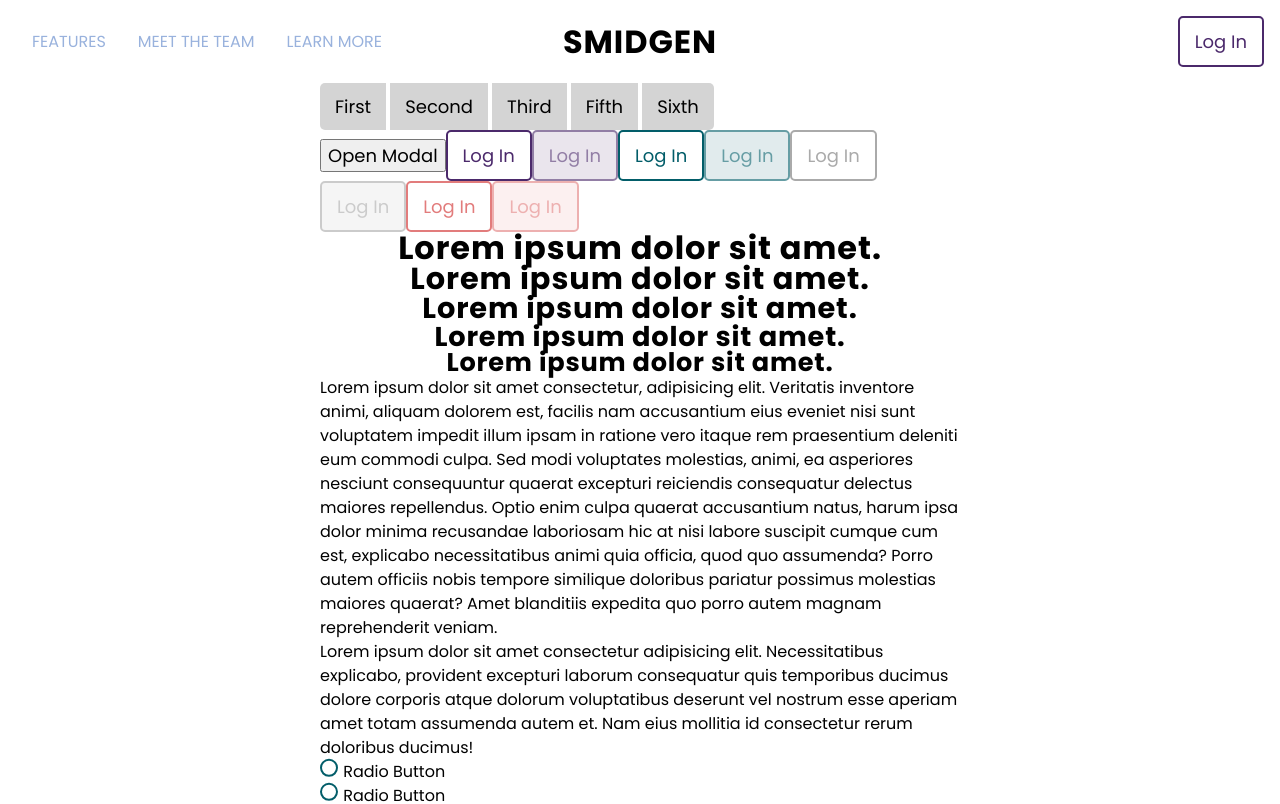
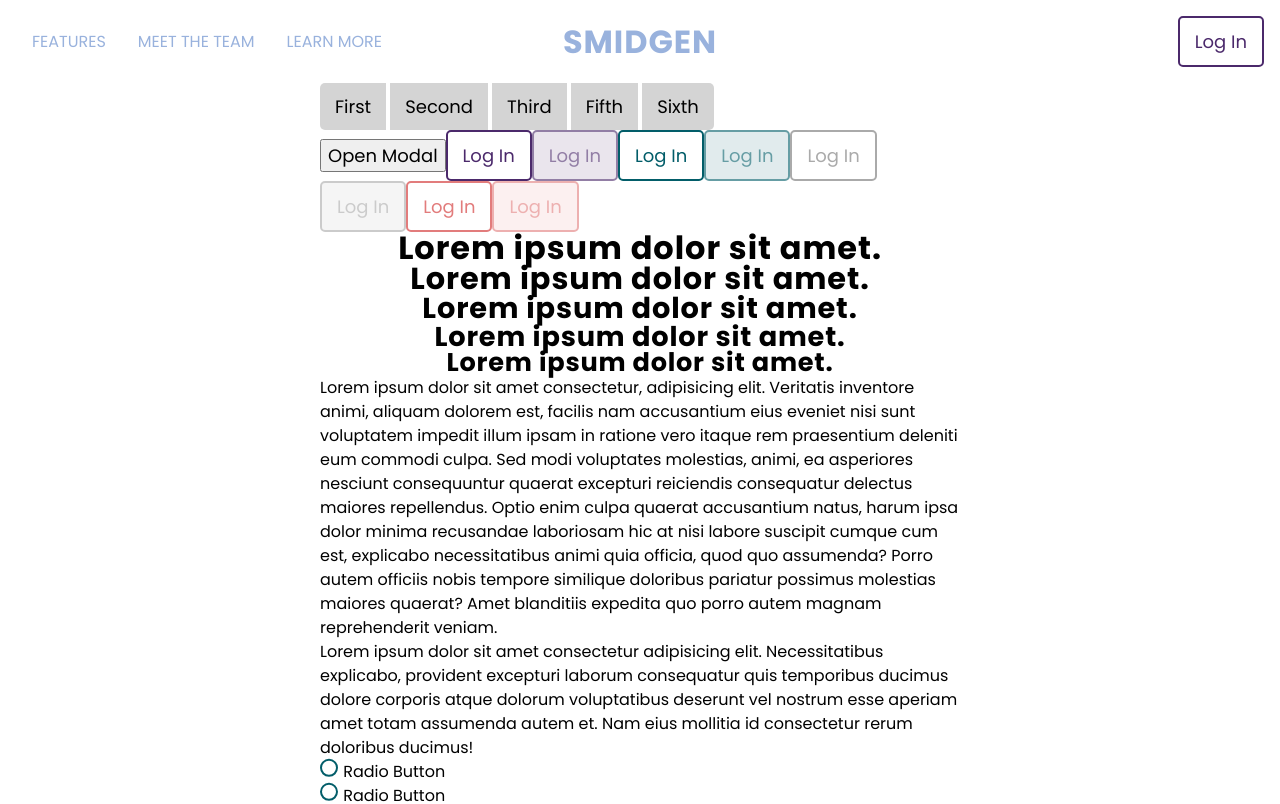
Before and after one commit to Smidgen-Inventory-Management/Landing, a React (Vite) app: page / in a window 1280 px wide. Shown: the top 804 px of the page. Built offline with nearby package versions, Linux system fonts and the light colour scheme; the HTML template or start-up script is replaced by a standard one.

Commit message:
Updated CSS

```diff
--- a/src/css/global.css
+++ b/src/css/global.css
@@ -5,9 +5,11 @@
   --smidgen-base-primary: 153, 178, 221;
   --smidgen-base-secondary: 75, 41, 107;
   --smidgen-base-tertiary: 2, 93, 105;
+
   --smidgen-base-success: 143, 194, 125;
   --smidgen-base-warning: 226, 222, 124;
   --smidgen-base-error: 226, 124, 124;
+
   --smidgen-base-gray: 170, 170, 170;
   --smidgen-base-white: 255, 255, 255;
   --smidgen-background-color: 255, 255, 255;
@@ -19,12 +21,14 @@
 
 @media (prefers-color-scheme: dark) {
   :root {
-    --smidgen-base-primary: 153, 178, 221;
     --smidgen-base-secondary: 153, 93, 206;
     --smidgen-base-tertiary: 55, 189, 208;
+
     --smidgen-base-success: 143, 194, 125;
     --smidgen-base-warning: 255, 204, 102;
     --smidgen-base-error: 255, 102, 102;
+
+    --smidgen-base-gray: 190, 190, 190;
     --smidgen-modal-background-color: 75, 75, 75;
     --smidgen-background-color: 0, 0, 0;
     --smidgen-text-color: 255, 255, 255;
--- a/src/css/modal.css
+++ b/src/css/modal.css
@@ -19,7 +19,7 @@
   top: 50%;
   left: 50%;
   width: 75%;
-  padding: 1em;
+  padding: 2em;
   background-color: rgb(var(--smidgen-modal-background-color));
   border-radius: 7px;
   transform: translateX(-50%) translateY(-50%);
@@ -29,7 +29,7 @@
   position: absolute;
   top: 15px;
   right: 15px;
-  font-size: 1em;
+  font-size: 1.5em;
   font-weight: 600;
   background-color: transparent;
   border: none;
@@ -42,7 +42,7 @@
 }
 
 .modal-header {
-  padding-bottom: 0.1em;
+  padding-bottom: 0.3em;
 }
 
 .modal-background-nonvisible {
--- a/src/css/navbar.css
+++ b/src/css/navbar.css
@@ -39,4 +39,6 @@ header {
   color: rgb(var(--smidgen-base-tertiary));
 }
 
-.header-hero {}
+.header-hero {
+  color: rgb(var(--smidgen-text-tertiary));
+}
```
Also changed, not shown: src/css/components.css (+2 -3 lines).
